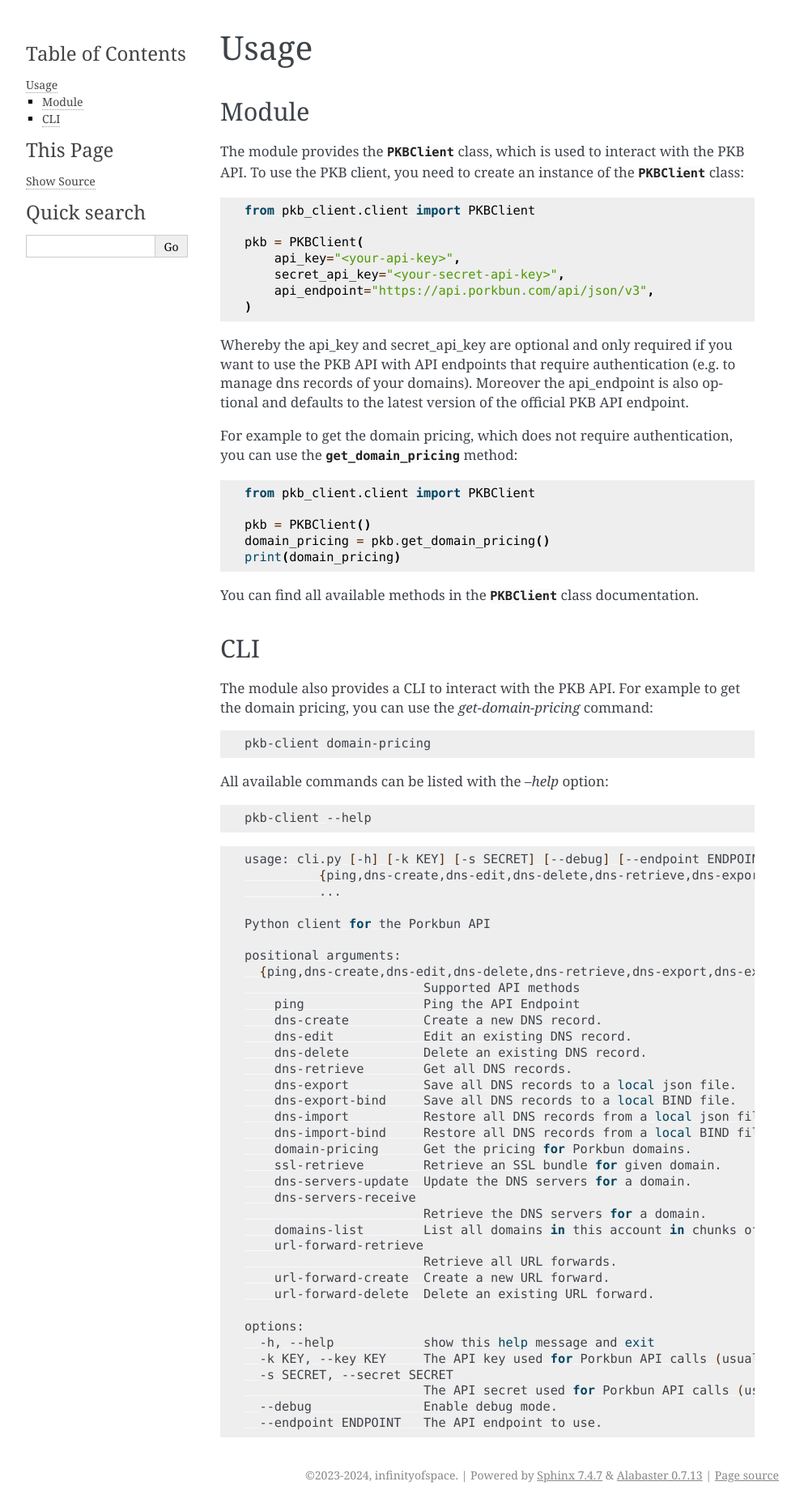
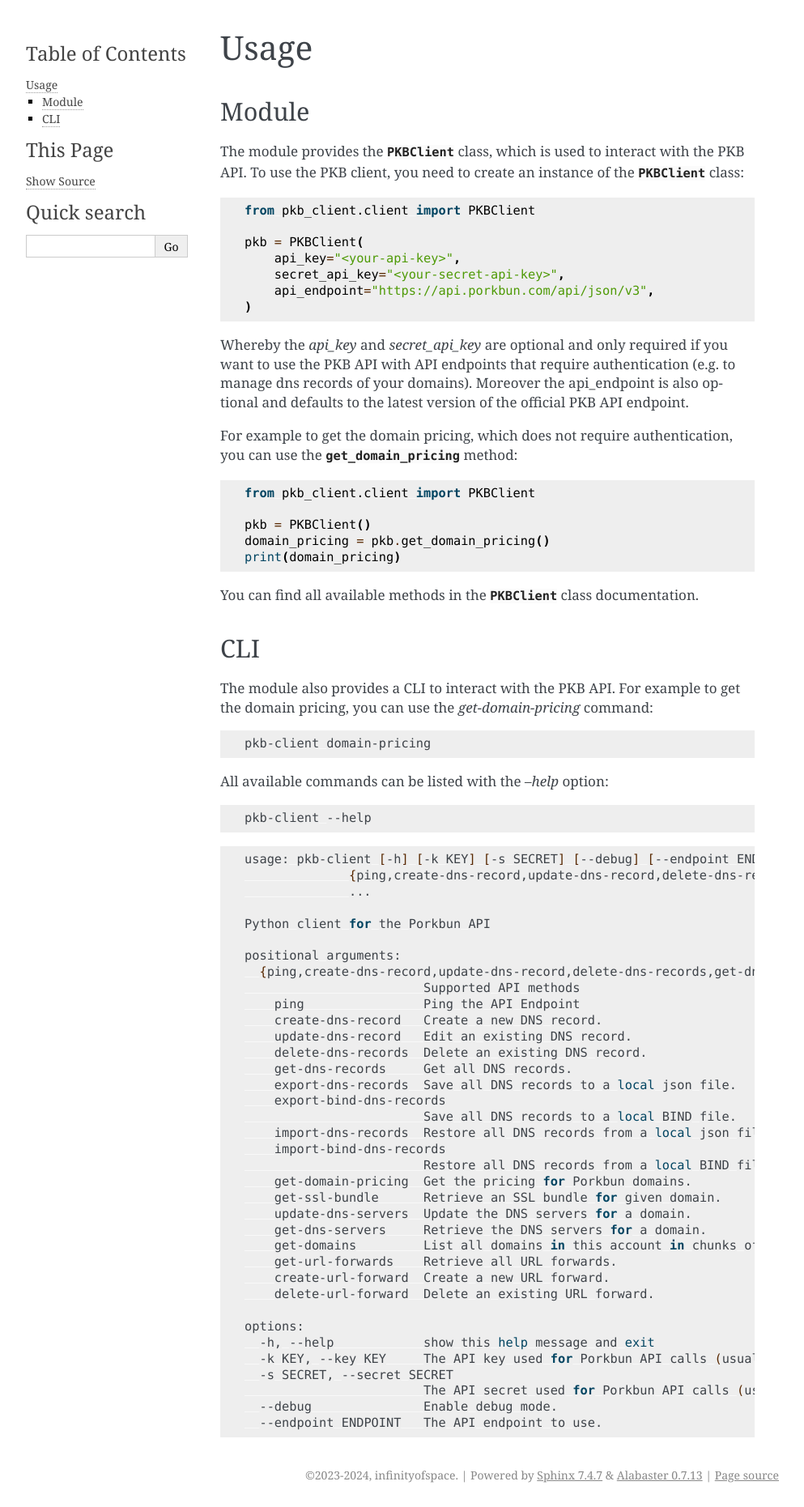
Before and after one commit to infinityofspace/pkb_client, a Sphinx documentation site: the page built from docs/source/usage.rst, in a window 1280 px wide. Shown: the whole page at 81% size, without its empty margins (148-1141 px from the left). Built offline with Sphinx 7.4.7, drawn with Linux system fonts in a browser that asks for light colours.

Commit message:
updated docs

```diff
--- a/docs/source/index.rst
+++ b/docs/source/index.rst
@@ -12,7 +12,7 @@ Welcome to pkb_client's documentation!
 About
 =====
 
-*pkb_client* is an python client for the `Porkbun <https://porkbun.com>`_ API. It supports the v3 of the API. You can
+*pkb_client* is a python client for the `Porkbun <https://porkbun.com>`_ API. It supports the v3 of the API. You can
 find the official documentation of the Porkbun API `here <https://api.porkbun.com/api/json/v3/documentation>`_.
 
 *Note:* This project is not associated with Porkbun LLC.
--- a/docs/source/usage.rst
+++ b/docs/source/usage.rst
@@ -17,7 +17,7 @@ To use the PKB client, you need to create an instance of the :class:`PKBClient <
         api_endpoint="https://api.porkbun.com/api/json/v3",
     )
 
-Whereby the api_key and secret_api_key are optional and only required if you want to use the PKB API with API endpoints
+Whereby the `api_key` and `secret_api_key` are optional and only required if you want to use the PKB API with API endpoints
 that require authentication (e.g. to manage dns records of your domains). Moreover the api_endpoint is also optional and
 defaults to the latest version of the official PKB API endpoint.
 
@@ -51,34 +51,34 @@ All available commands can be listed with the `--help` option:
 
 .. code-block:: bash
 
-    usage: cli.py [-h] [-k KEY] [-s SECRET] [--debug] [--endpoint ENDPOINT]
-              {ping,dns-create,dns-edit,dns-delete,dns-retrieve,dns-export,dns-export-bind,dns-import,dns-import-bind,domain-pricing,ssl-retrieve,dns-servers-update,dns-servers-receive,domains-list,url-forward-retrieve,url-forward-create,url-forward-delete}
-              ...
+    usage: pkb-client [-h] [-k KEY] [-s SECRET] [--debug] [--endpoint ENDPOINT]
+                  {ping,create-dns-record,update-dns-record,delete-dns-records,get-dns-records,export-dns-records,export-bind-dns-records,import-dns-records,import-bind-dns-records,get-domain-pricing,get-ssl-bundle,update-dns-servers,get-dns-servers,get-domains,get-url-forwards,create-url-forward,delete-url-forward}
+                  ...
 
     Python client for the Porkbun API
 
     positional arguments:
-      {ping,dns-create,dns-edit,dns-delete,dns-retrieve,dns-export,dns-export-bind,dns-import,dns-import-bind,domain-pricing,ssl-retrieve,dns-servers-update,dns-servers-receive,domains-list,url-forward-retrieve,url-forward-create,url-forward-delete}
+      {ping,create-dns-record,update-dns-record,delete-dns-records,get-dns-records,export-dns-records,export-bind-dns-records,import-dns-records,import-bind-dns-records,get-domain-pricing,get-ssl-bundle,update-dns-servers,get-dns-servers,get-domains,get-url-forwards,create-url-forward,delete-url-forward}
                             Supported API methods
         ping                Ping the API Endpoint
-        dns-create          Create a new DNS record.
-        dns-edit            Edit an existing DNS record.
-        dns-delete          Delete an existing DNS record.
-        dns-retrieve        Get all DNS records.
-        dns-export          Save all DNS records to a local json file.
-        dns-export-bind     Save all DNS records to a local BIND file.
-        dns-import          Restore all DNS records from a local json file.
-        dns-import-bind     Restore all DNS records from a local BIND file.
-        domain-pricing      Get the pricing for Porkbun domains.
-        ssl-retrieve        Retrieve an SSL bundle for given domain.
-        dns-servers-update  Update the DNS servers for a domain.
-        dns-servers-receive
-                            Retrieve the DNS servers for a domain.
-        domains-list        List all domains in this account in chunks of 1000.
-        url-forward-retrieve
-                            Retrieve all URL forwards.
-        url-forward-create  Create a new URL forward.
-        url-forward-delete  Delete an existing URL forward.
+        create-dns-record   Create a new DNS record.
+        update-dns-record   Edit an existing DNS record.
+        delete-dns-records  Delete an existing DNS record.
+        get-dns-records     Get all DNS records.
+        export-dns-records  Save all DNS records to a local json file.
+        export-bind-dns-records
+                            Save all DNS records to a local BIND file.
+        import-dns-records  Restore all DNS records from a local json file.
+        import-bind-dns-records
+                            Restore all DNS records from a local BIND file.
+        get-domain-pricing  Get the pricing for Porkbun domains.
+        get-ssl-bundle      Retrieve an SSL bundle for given domain.
+        update-dns-servers  Update the DNS servers for a domain.
+        get-dns-servers     Retrieve the DNS servers for a domain.
+        get-domains         List all domains in this account in chunks of 1000.
+        get-url-forwards    Retrieve all URL forwards.
+        create-url-forward  Create a new URL forward.
+        delete-url-forward  Delete an existing URL forward.
 
     options:
       -h, --help            show this help message and exit
```
